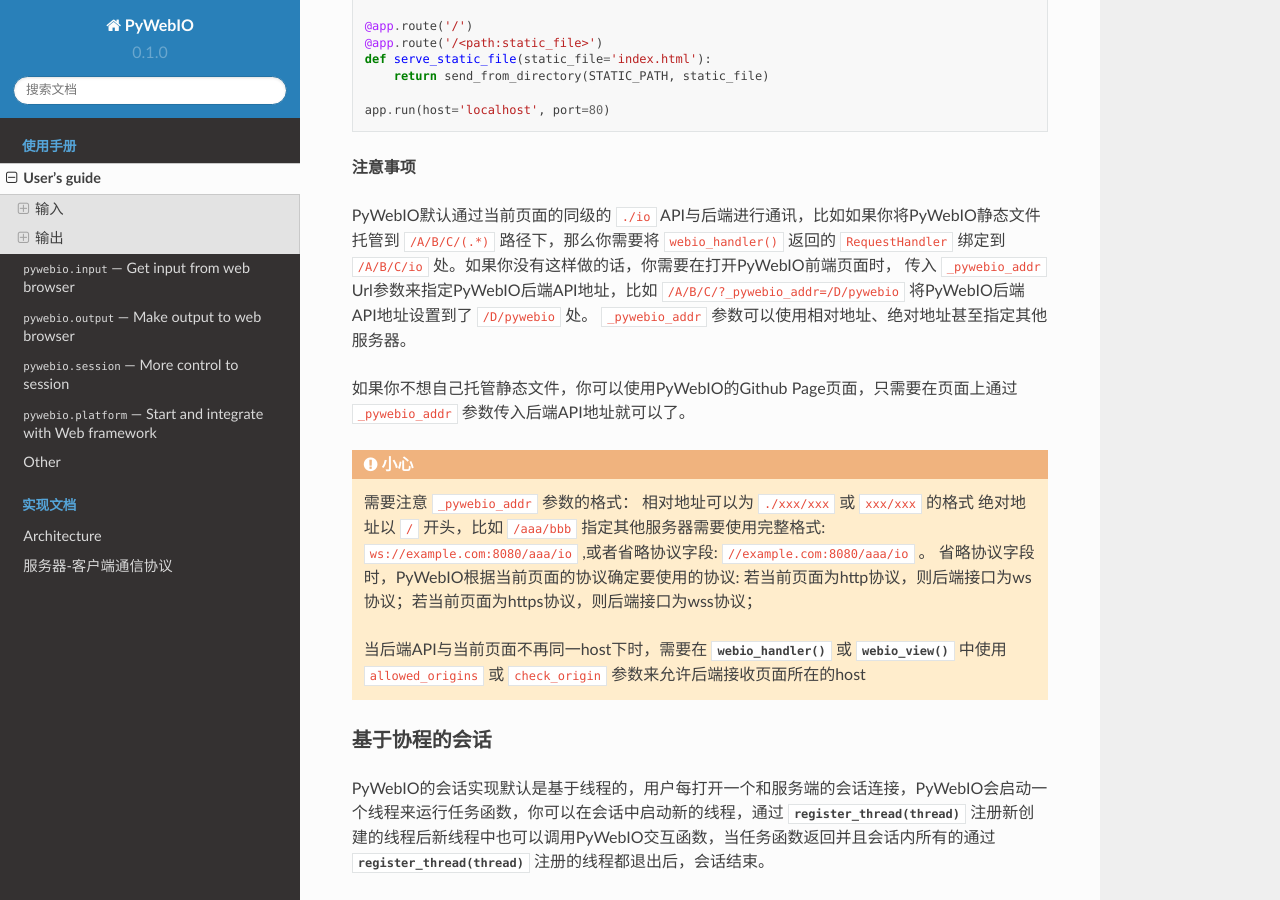
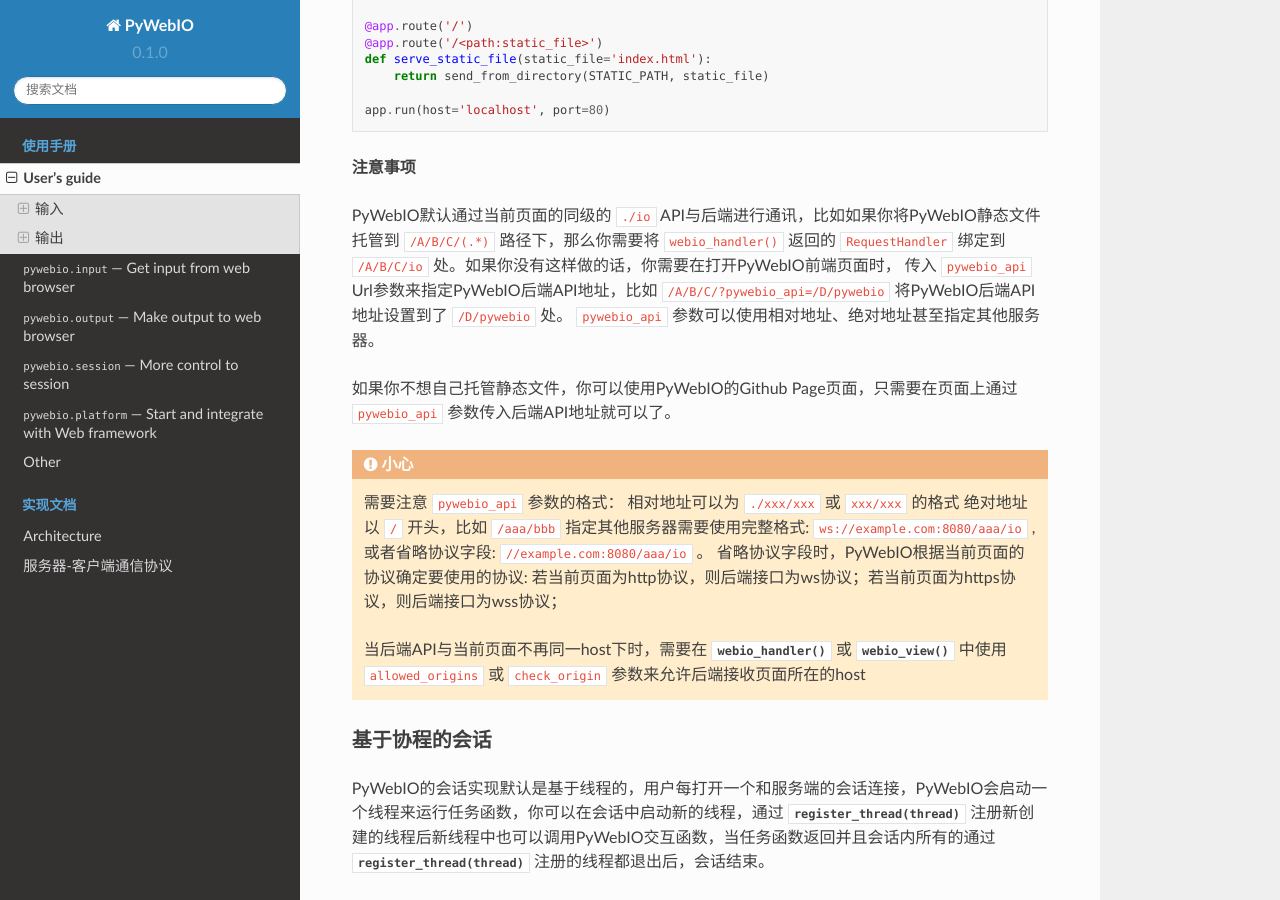
Before and after one commit to pywebio/PyWebIO, a Sphinx documentation site: the page built from docs/guide.rst, in a window 1280 px wide and 900 px high, scrolled down 7836 px. Built offline with Sphinx 7.4.7 and the Read the Docs theme 2.0.0, drawn with Linux system fonts in a browser that asks for light colours.

Commit message:
change: use `pywebio_api` query argument to set pywebio backend api

```diff
--- a/docs/guide.rst
+++ b/docs/guide.rst
@@ -312,14 +312,14 @@ PyWebIO 目前支持与Flask和Tornado Web框架的集成。
 
 PyWebIO默认通过当前页面的同级的 ``./io`` API与后端进行通讯，比如如果你将PyWebIO静态文件托管到 ``/A/B/C/(.*)`` 路径下，那么你需要将
 ``webio_handler()`` 返回的 ``RequestHandler`` 绑定到 ``/A/B/C/io`` 处。如果你没有这样做的话，你需要在打开PyWebIO前端页面时，
-传入 ``_pywebio_addr`` Url参数来指定PyWebIO后端API地址，比如 ``/A/B/C/?_pywebio_addr=/D/pywebio`` 将PyWebIO后端API地址设置到了
-``/D/pywebio`` 处。 ``_pywebio_addr`` 参数可以使用相对地址、绝对地址甚至指定其他服务器。
+传入 ``pywebio_api`` Url参数来指定PyWebIO后端API地址，比如 ``/A/B/C/?pywebio_api=/D/pywebio`` 将PyWebIO后端API地址设置到了
+``/D/pywebio`` 处。 ``pywebio_api`` 参数可以使用相对地址、绝对地址甚至指定其他服务器。
 
-如果你不想自己托管静态文件，你可以使用PyWebIO的Github Page页面，只需要在页面上通过 ``_pywebio_addr`` 参数传入后端API地址就可以了。
+如果你不想自己托管静态文件，你可以使用PyWebIO的Github Page页面，只需要在页面上通过 ``pywebio_api`` 参数传入后端API地址就可以了。
 
 .. caution::
 
-   需要注意 ``_pywebio_addr`` 参数的格式：
+   需要注意 ``pywebio_api`` 参数的格式：
    相对地址可以为 ``./xxx/xxx`` 或 ``xxx/xxx`` 的格式
    绝对地址以 ``/`` 开头，比如 ``/aaa/bbb``
    指定其他服务器需要使用完整格式: ``ws://example.com:8080/aaa/io`` ,或者省略协议字段: ``//example.com:8080/aaa/io`` 。
```
Also changed, not shown: 1 other file.
